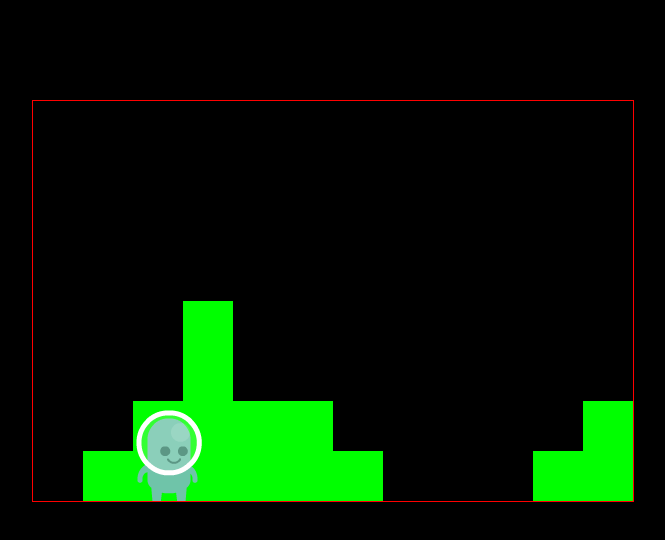
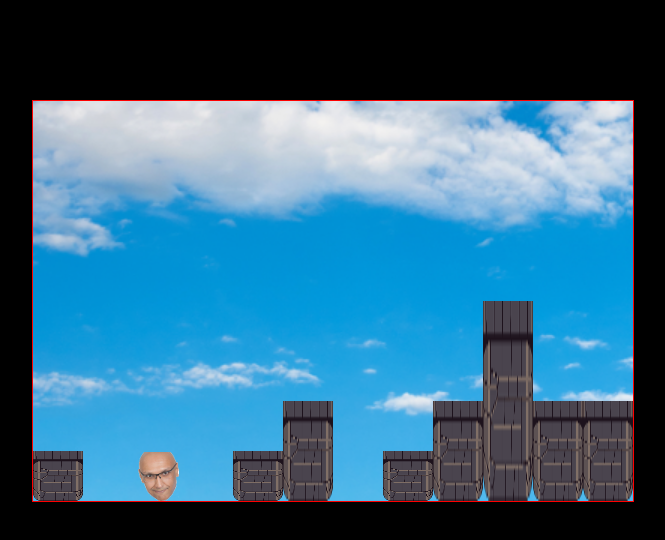
Before and after one commit to martin-eddington/13kGame, a website: page index.html in a window 1280 px wide. Shown: the whole page, without its empty margins (307-972 px from the left). Drawn offline with Linux system fonts and the light colour scheme.

Commit message:
Add images and dead variable

```diff
--- a/index.html
+++ b/index.html
@@ -20,7 +20,7 @@
 </head>
 
 <body>
-  <canvas id="canvas" width="600" height="400"></canvas>
+  <canvas id="canvas" width="600" height="400" style="background: url('./img/sky.png'); background-size: cover;"></canvas>
   <script src="kontra.js"></script>
   <script src="index.js"></script>
 </body>
--- a/index.js
+++ b/index.js
@@ -1,24 +1,15 @@
 kontra.init();
 kontra.assets.imagePath = './img/';
-kontra.assets.load('character_walk_sheet.png').then(function() {
-
-    // create the sprite sheet and its animation
-    let spriteSheet = kontra.spriteSheet({
-      image: kontra.assets.images.character_walk_sheet,
-      frameWidth: 72,
-      frameHeight: 97,
-      animations: {
-        walk: {
-          frames: '0..10',  // frames 0 through 10
-          frameRate: 30
-        }
-      }
-    });
-
-let sprite = kontra.sprite({
+kontra.assets.load('block.png').then(function(){
+let block = kontra.assets.images.block;
+kontra.assets.load('boom.png').then(function(){
+let boom = kontra.assets.images.boom;
+kontra.assets.load('sanj.png').then(function() {
+    let dead = false;
+    let sprite = kontra.sprite({
   x: 100,        // starting x,y position of the sprite
   y: 98,
-  animations: spriteSheet.animations,
+  image: kontra.assets.images.sanj,
   //dx: 2,          // move the sprite 2px to the right every frame
   update: function() {
     if (kontra.keys.pressed('left')){
@@ -36,6 +27,7 @@ let sprite = kontra.sprite({
     else if (kontra.keys.pressed('down')) {
       // down arrow pressed
       if (this.y <= (kontra.canvas.height - sprite.height)) this.y++;
+      dead = true;
     }
   }
 });
@@ -45,13 +37,16 @@ let isCollision = function(targetX, targetY){
     return false;
 };
 
-sprite.playAnimation('walk');
 let terrain = [0,1,2,4,2,2,1,0,0,0,1,2];
 let ctx = kontra.canvas.getContext("2d");
+let scrollIndex = 0;
 let loop = kontra.gameLoop({
   update: function() {        // update the game state
     sprite.update();
-
+    if(dead) {
+        sprite.image = boom;
+        this.stop();
+    };
     // wrap the sprites position when it reaches
     // the edge of the screen
     if (sprite.y <= (kontra.canvas.height - sprite.height)) {
@@ -63,13 +58,16 @@ let loop = kontra.gameLoop({
   },
   render: function() {
           // render the game state
+          scrollIndex++;
+          if(scrollIndex % 50 == 0)
+          {
+              let oldItem = terrain.shift();
+              terrain.push(oldItem);
+              scrollIndex = 0;
+          }
           let index = 0;
-          var my_gradient=ctx.createLinearGradient(0,0,0,150);
-          my_gradient.addColorStop(0,"#FFFFFF");
-          my_gradient.addColorStop(1,"#00FF00");
           for (var value of terrain) {
-            ctx.fillStyle=my_gradient;
-            ctx.fillRect(50*index,kontra.canvas.height - 50 * value,50,50*value);
+            ctx.drawImage(block,50*index - scrollIndex,kontra.canvas.height - 50 * value,50,50*value);
             index++;
           };
     sprite.render();
@@ -78,3 +76,5 @@ let loop = kontra.gameLoop({
 
 loop.start();    // start the game
 });
+});
+});
```
Also changed, not shown: img/block.png (added), img/boom.png (added), img/character_walk_sheet.png (deleted), img/sanj.png (added), img/sky.png (added).
